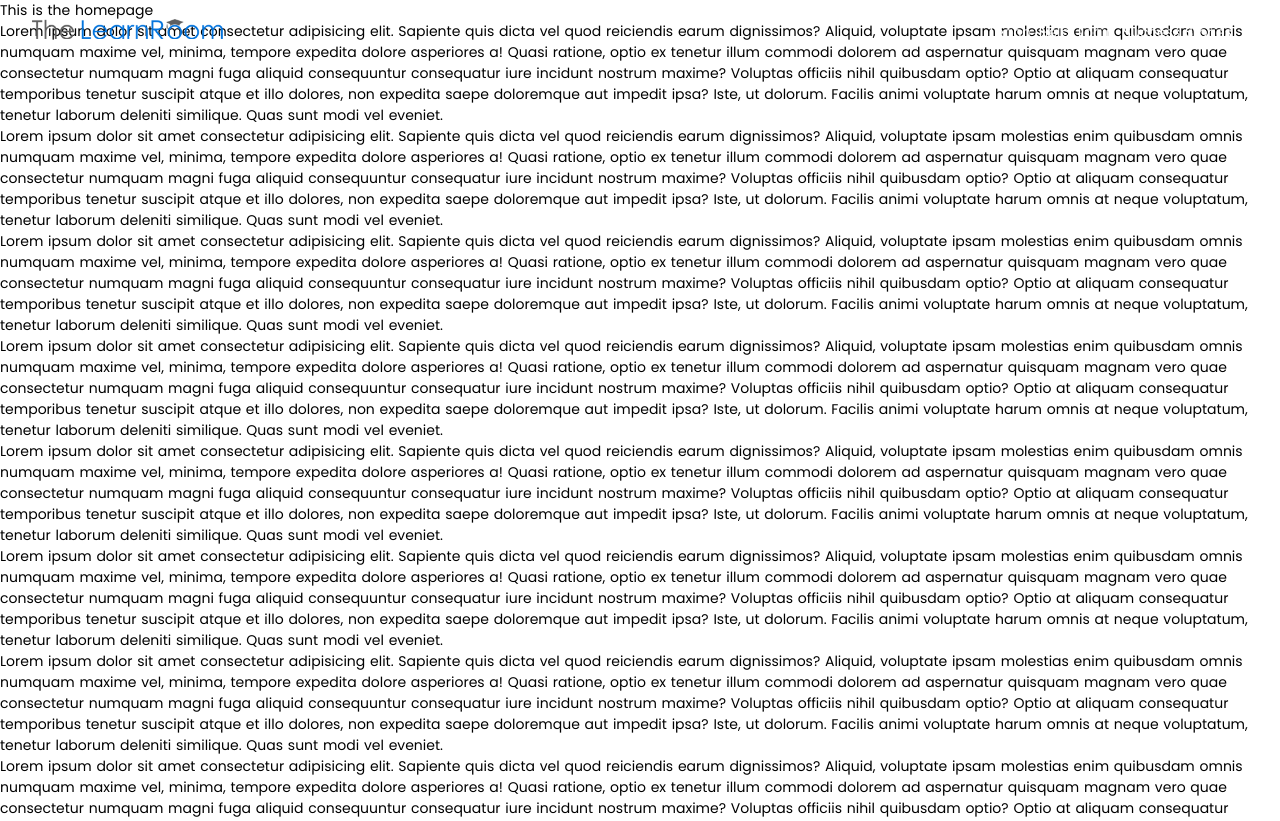
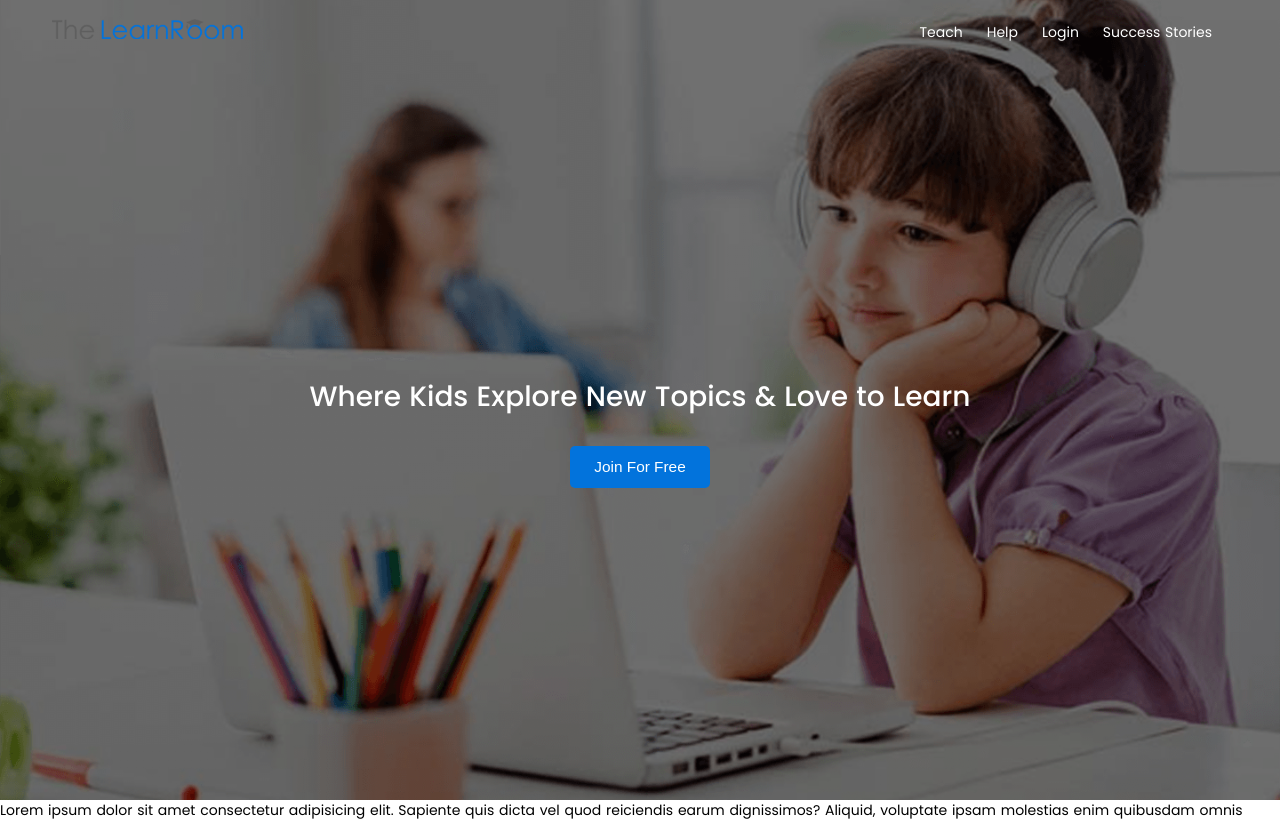
Before and after one commit to dev-davexoyinbo/thelearnroom, a Nuxt app: page / in a window 1280 px wide. Shown: the top 821 px of the page. Built offline with nearby package versions, Linux system fonts and the light colour scheme.

Commit message:
Hero section done

```diff
--- a/assets/styles/styles.scss
+++ b/assets/styles/styles.scss
@@ -2,7 +2,18 @@
 @import 'variables';
 @import 'displays';
 :root {
-    --body-padding: 32px;
+    --body-padding: 16px;
+    --viewport-height: 100vh;
+    --home-navbar-height: 64px;
+    @media only screen and (min-width: 425px) {
+        --body-padding: 32px;
+    }
+    @media only screen and (min-width: 768px) {
+        --body-padding: 48px;
+    }
+    @media only screen and (min-width: 1024px) {
+        --body-padding: 52px;
+    }
 }
 
 html {
--- a/components/navbars/HomeNavbar.vue
+++ b/components/navbars/HomeNavbar.vue
@@ -31,19 +31,25 @@
 <script>
 export default {
   props: {
-    hasTransparentBackground: {
-      default: true,
-    },
   },
   data() {
     return {
       collapsed: true,
+      hasTransparentBackground: true
     }
+  },
+  mounted(){
+    this.listenForEvents()
   },
   methods: {
     setCollapsed(val) {
       this.collapsed = val
-    }
+    },
+    listenForEvents(){
+      this.$nuxt.$on('set-navbar-transparent', (val) => {
+        this.hasTransparentBackground = val
+      })
+    },
   }
 };
 </script>
@@ -54,6 +60,7 @@ export default {
   --background-color: #{$primaryColor-dark};
   --text-color: white;
   position: fixed;
+  z-index: 10;
   top: 0;
   right: 0;
   left: 0;
@@ -62,10 +69,11 @@ export default {
     --background-color: transparent;
   }
 
-  background: var(--background-color);
+  background-color: var(--background-color);
+  transition: background-color 0.5s ease;
   color: var(--text-color);
   padding: 0 var(--body-padding);
-  height: 64px;
+  height: var(--home-navbar-height);
   display: flex;
   align-items: center;
   justify-content: space-between;
@@ -96,7 +104,7 @@ export default {
     bottom: 0;
     padding: 16px;
     box-shadow: -1px 1px 7px 0px #04192dab;
-    transition: left 1s cubic-bezier(0.25, 0.46, 0.45, 0.94);
+    transition: left 0.5s cubic-bezier(0.25, 0.46, 0.45, 0.94);
     @media only screen and (min-width: 768px) {
       background: transparent;
       position: initial;
@@ -118,7 +126,7 @@ export default {
     .nav-link {
       text-decoration: none;
       color: var(--text-color);
-      margin-right: 8px;
+      margin-right: 24px;
       margin-bottom: 8px;
       &:last-child {
         margin-bottom: 0;
--- /dev/null
+++ b/components/page_specific/home/HeroSection.vue
@@ -0,0 +1,100 @@
+<template>
+  <section id="hero-section" ref="heroSection">
+    <div class="content">
+      <p class="text-content">Where Kids Explore New Topics & Love to Learn</p>
+      <button>Join For Free</button>
+    </div>
+  </section>
+</template>
+
+<script>
+export default {
+  mounted() {
+    this.$nextTick(() => {
+      this.oberserverForNavbar();
+    });
+  },
+  methods: {
+    oberserverForNavbar() {
+      const element = this.$refs.heroSection;
+
+      const homeNavbarHeight = getComputedStyle(element)
+        .getPropertyValue("--home-navbar-height")
+        .trim();
+      const options = {
+        rootMargin: `-${homeNavbarHeight}`,
+      };
+
+      const callback = (entries, observer) => {
+        entries.forEach((entry) => {
+          console.log(entry);
+          if (entry.isIntersecting) {
+            // make navbar transparent
+            this.$nuxt.$emit("set-navbar-transparent", true);
+          } else {
+            //make navbar solid colored
+            this.$nuxt.$emit("set-navbar-transparent", false);
+          }
+        });
+
+        console.log("reached");
+      };
+
+      const observer = new IntersectionObserver(callback, options);
+      observer.observe(element);
+    },
+  },
+};
+</script>
+
+<style lang="scss">
+@import "~assets/styles/variables";
+#hero-section {
+  height: var(--viewport-height);
+  background-image: url("/images/hero-image-sm.png");
+  background-size: cover;
+  background-repeat: no-repeat;
+  background-position: center center;
+  background-color: rgba(0, 0, 0, 0.56);
+  background-blend-mode: darken;
+  padding: 0 var(--body-padding);
+  padding-top: 64px;
+  color: white;
+
+  display: flex;
+  align-items: center;
+  justify-content: center;
+
+  @media only screen and (min-width: 768px) {
+    background-image: url("/images/hero-image.png");
+  }
+
+  .content {
+    font-size: 1.5rem;
+    font-weight: 500;
+    display: flex;
+    align-items: center;
+    flex-direction: column;
+
+    @media only screen and (min-width: 768px) {
+      font-size: 2rem;
+    }
+
+    .text-content {
+      padding-bottom: 2rem;
+      text-align: center;
+    }
+
+    & > button {
+      border: none;
+      color: white;
+      padding: 12px 24px;
+      border-radius: 5px;
+      background: $primaryColor;
+      font-weight: 400;
+      font-size: 1.1rem;
+      cursor: pointer;
+    }
+  }
+}
+</style>
--- a/pages/index.vue
+++ b/pages/index.vue
@@ -1,6 +1,6 @@
 <template>
   <div>
-    This is the homepage
+    <hero-section />
     <p>Lorem ipsum dolor sit amet consectetur adipisicing elit. Sapiente quis dicta vel quod reiciendis earum dignissimos? Aliquid, voluptate ipsam molestias enim quibusdam omnis numquam maxime vel, minima, tempore expedita dolore asperiores a! Quasi ratione, optio ex tenetur illum commodi dolorem ad aspernatur quisquam magnam vero quae consectetur numquam magni fuga aliquid consequuntur consequatur iure incidunt nostrum maxime? Voluptas officiis nihil quibusdam optio? Optio at aliquam consequatur temporibus tenetur suscipit atque et illo dolores, non expedita saepe doloremque aut impedit ipsa? Iste, ut dolorum. Facilis animi voluptate harum omnis at neque voluptatum, tenetur laborum deleniti similique. Quas sunt modi vel eveniet.</p>
     <p>Lorem ipsum dolor sit amet consectetur adipisicing elit. Sapiente quis dicta vel quod reiciendis earum dignissimos? Aliquid, voluptate ipsam molestias enim quibusdam omnis numquam maxime vel, minima, tempore expedita dolore asperiores a! Quasi ratione, optio ex tenetur illum commodi dolorem ad aspernatur quisquam magnam vero quae consectetur numquam magni fuga aliquid consequuntur consequatur iure incidunt nostrum maxime? Voluptas officiis nihil quibusdam optio? Optio at aliquam consequatur temporibus tenetur suscipit atque et illo dolores, non expedita saepe doloremque aut impedit ipsa? Iste, ut dolorum. Facilis animi voluptate harum omnis at neque voluptatum, tenetur laborum deleniti similique. Quas sunt modi vel eveniet.</p>
     <p>Lorem ipsum dolor sit amet consectetur adipisicing elit. Sapiente quis dicta vel quod reiciendis earum dignissimos? Aliquid, voluptate ipsam molestias enim quibusdam omnis numquam maxime vel, minima, tempore expedita dolore asperiores a! Quasi ratione, optio ex tenetur illum commodi dolorem ad aspernatur quisquam magnam vero quae consectetur numquam magni fuga aliquid consequuntur consequatur iure incidunt nostrum maxime? Voluptas officiis nihil quibusdam optio? Optio at aliquam consequatur temporibus tenetur suscipit atque et illo dolores, non expedita saepe doloremque aut impedit ipsa? Iste, ut dolorum. Facilis animi voluptate harum omnis at neque voluptatum, tenetur laborum deleniti similique. Quas sunt modi vel eveniet.</p>
@@ -32,7 +32,9 @@
 </template>
 
 <script>
+import HeroSection from '~/components/page_specific/home/HeroSection.vue'
 export default {
+  components: { HeroSection },
   layout: 'home',
 }
 </script>
```
Also changed, not shown: static/images/hero-image-sm.png (added), static/images/hero-image.png (added).
